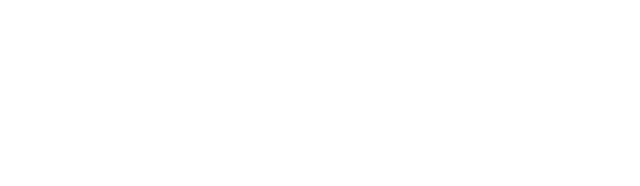
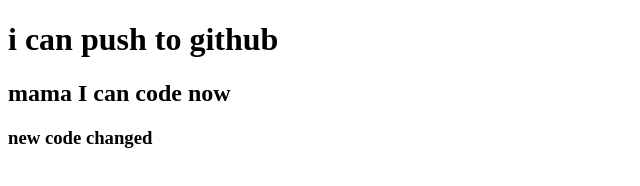
Before and after one commit to AvoyChowdhury/my-first-repo, a plain HTML site: page index.html in a window 1280 px wide. Shown: the whole page, without its empty margins (0-640 px from the left). Drawn offline with Linux system fonts and the light colour scheme.

Commit message:
added header

```diff
--- a/index.html
+++ b/index.html
@@ -7,6 +7,8 @@
     <title>my first github repo</title>
 </head>
 <body>
-
+    <h1>i can push to github</h1>
+    <h2>mama I can code now</h2>
+    <h3>new code changed</h3>
 </body>
 </html>
```
